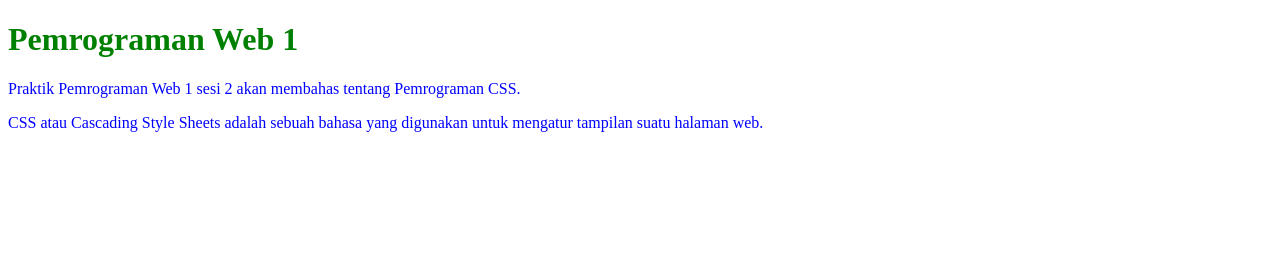
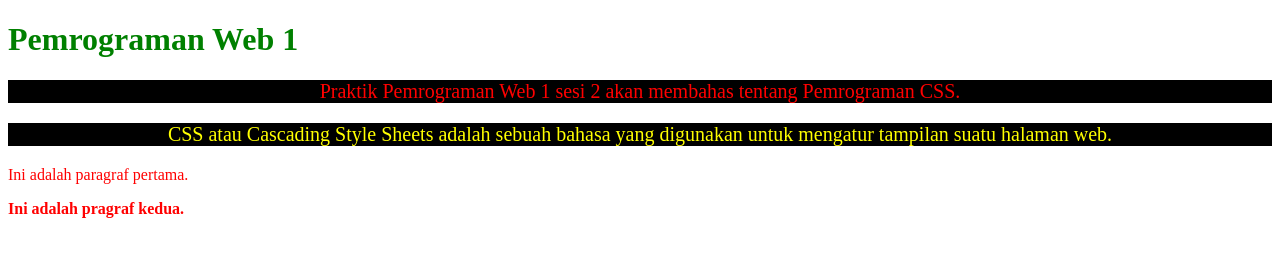
Before and after one commit to QorryNezt/Praktikum_Sayyida, a plain HTML site: page sesi-2/index.html in a window 1280 px wide. Drawn offline with Linux system fonts and the light colour scheme.

Commit message:
2.3 descendant selector and child selector
2.3 descendant selector and child selector

```diff
--- a/sesi-2/index.html
+++ b/sesi-2/index.html
@@ -16,20 +16,36 @@
             font-size: 20px;
             text-align: center;
             background-color: black;
-            color: red;
         }
-        .teks-kuning {
+        #teks-kuning {
             font-size: 20px;
             text-align: center;
             background-color: black;
+        }
+        .teks-merah{
+            color: red;
+        }
+        #teks-kuning {
             color: yellow;
+        }
+        div p {
+            color: red;
+        }
+        div > div > p {
+            font-weight: bold;
         }
     </style>
 </head>
 <body>
     <h1>Pemrograman Web 1</h1>
-    <p>Praktik Pemrograman Web 1 sesi 2 akan membahas tentang Pemrograman CSS.</p>
-    <p>CSS atau Cascading Style Sheets adalah sebuah bahasa yang digunakan untuk mengatur tampilan
-        suatu halaman web.</p>
+    <p class="teks-merah">Praktik Pemrograman Web 1 sesi 2 akan membahas tentang Pemrograman CSS.</p>
+    <p id="teks-kuning">CSS atau Cascading Style Sheets adalah sebuah bahasa yang digunakan untuk mengatur tampilan suatu halaman web.</p>
+
+    <div>
+        <p>Ini adalah paragraf pertama.</p>
+        <div>
+            <p>Ini adalah pragraf kedua.</p>
+        </div>
+    </div>
 </body>
 </html>
```
